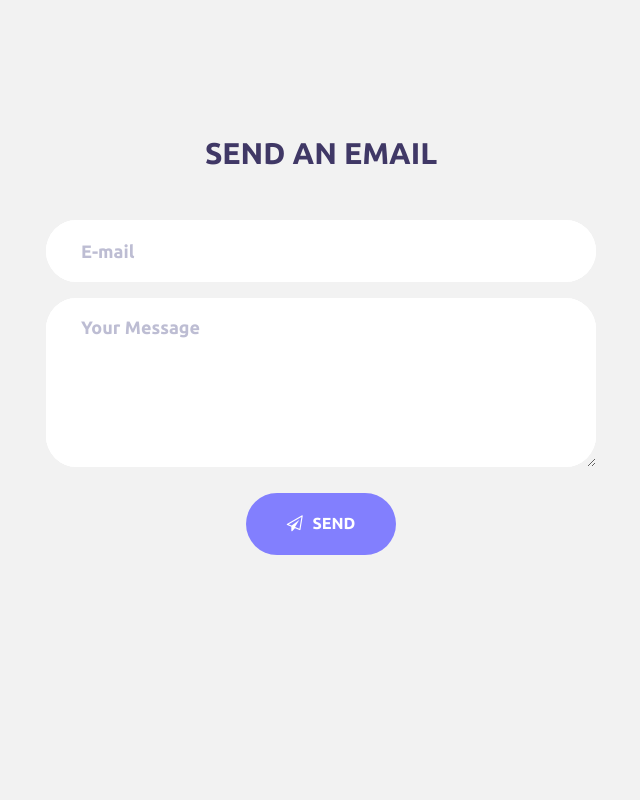
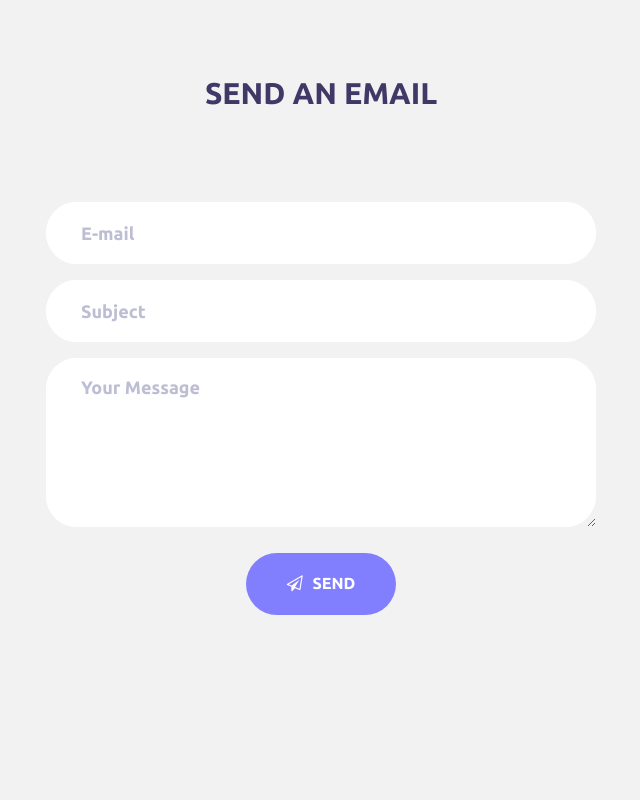
Before and after one commit to JasbirCodeSpace/Django-Mini-Projects, a Django app: page / in a window 1280 px wide. Shown: the whole page, without its empty margins (319-959 px from the left). Run offline with Django 3.2, Linux system fonts and the light colour scheme; some libraries are stand-ins or nearby versions.

Commit message:
Updated index.html template

```diff
--- a/AutomatedMails/templates/index.html
+++ b/AutomatedMails/templates/index.html
@@ -1,3 +1,4 @@
+{% load static %}
 <!DOCTYPE html>
 <html lang="en">
 <head>
@@ -5,24 +6,24 @@
 	<meta charset="UTF-8">
 	<meta name="viewport" content="width=device-width, initial-scale=1">
 <!--===============================================================================================-->
-	<link rel="icon" type="image/png" href="images/icons/favicon.ico"/>
+	<link rel="icon" type="image/png" href="{% static 'images/icons/favicon.ico' %}"/>
 <!--===============================================================================================-->
-	<link rel="stylesheet" type="text/css" href="vendor/bootstrap/css/bootstrap.min.css">
+	<link rel="stylesheet" type="text/css" href="{% static '/vendor/bootstrap/css/bootstrap.min.css' %}">
 <!--===============================================================================================-->
-	<link rel="stylesheet" type="text/css" href="fonts/font-awesome-4.7.0/css/font-awesome.min.css">
+	<link rel="stylesheet" type="text/css" href="{% static 'fonts/font-awesome-4.7.0/css/font-awesome.min.css' %}">
 <!--===============================================================================================-->
-	<link rel="stylesheet" type="text/css" href="vendor/animate/animate.css">
+	<link rel="stylesheet" type="text/css" href="{% static 'vendor/animate/animate.css' %}">
 <!--===============================================================================================-->
-	<link rel="stylesheet" type="text/css" href="vendor/css-hamburgers/hamburgers.min.css">
+	<link rel="stylesheet" type="text/css" href="{% static 'vendor/css-hamburgers/hamburgers.min.css' %}">
 <!--===============================================================================================-->
-	<link rel="stylesheet" type="text/css" href="vendor/animsition/css/animsition.min.css">
+	<link rel="stylesheet" type="text/css" href="{% static 'vendor/animsition/css/animsition.min.css' %}">
 <!--===============================================================================================-->
-	<link rel="stylesheet" type="text/css" href="vendor/select2/select2.min.css">
+	<link rel="stylesheet" type="text/css" href="{% static 'vendor/select2/select2.min.css' %}">
 <!--===============================================================================================-->
-	<link rel="stylesheet" type="text/css" href="vendor/daterangepicker/daterangepicker.css">
+	<link rel="stylesheet" type="text/css" href="{% static 'vendor/daterangepicker/daterangepicker.css' %}">
 <!--===============================================================================================-->
-	<link rel="stylesheet" type="text/css" href="css/util.css">
-	<link rel="stylesheet" type="text/css" href="css/main.css">
+	<link rel="stylesheet" type="text/css" href="{% static 'css/util.css' %}">
+	<link rel="stylesheet" type="text/css" href="{% static 'css/main.css' %}">
 <!--===============================================================================================-->
 </head>
 <body>
@@ -35,14 +36,18 @@
 				<span class="contact100-form-title">
 					Send An Email
 				</span>
-				<div class="wrap-input100 validate-input" data-validate = "Please enter your email: e@a.x">
-					<input class="input100" type="text" name="email" placeholder="E-mail">
-					<span class="focus-input100"></span>
+				<div class="alert"></div>
+				<div class="wrap-input100 validate-input">
+					<input class="input100" type="email" name="email" placeholder="E-mail" required="required">
+					<!-- <span class="focus-input100"></span> -->
 				</div>
-
+				<div class="wrap-input100 validate-input">
+					<input class="input100" type="text" name="subject" placeholder="Subject" required="required">
+					<!-- <span class="focus-input100"></span> -->
+				</div>
 				<div class="wrap-input100 validate-input" data-validate = "Please enter your message">
-					<textarea class="input100" name="message" placeholder="Your Message"></textarea>
-					<span class="focus-input100"></span>
+					<textarea class="input100" name="message" placeholder="Your Message" pattern="(.)+" required="required"></textarea>
+					<!-- <span class="focus-input100"></span> -->
 				</div>
 
 				<div class="container-contact100-form-btn">
@@ -62,21 +67,21 @@
 	<div id="dropDownSelect1"></div>
 
 <!--===============================================================================================-->
-	<script src="vendor/jquery/jquery-3.2.1.min.js"></script>
+	<script src="{% static 'vendor/jquery/jquery-3.2.1.min.js' %}"></script>
 <!--===============================================================================================-->
-	<script src="vendor/animsition/js/animsition.min.js"></script>
+	<script src="{% static 'vendor/animsition/js/animsition.min.js' %}"></script>
 <!--===============================================================================================-->
-	<script src="vendor/bootstrap/js/popper.js"></script>
-	<script src="vendor/bootstrap/js/bootstrap.min.js"></script>
+	<script src="{% static 'vendor/bootstrap/js/popper.js' %}"></script>
+	<script src="{% static 'vendor/bootstrap/js/bootstrap.min.js' %}"></script>
 <!--===============================================================================================-->
-	<script src="vendor/select2/select2.min.js"></script>
+	<script src="{% static 'vendor/select2/select2.min.js' %}"></script>
 <!--===============================================================================================-->
-	<script src="vendor/daterangepicker/moment.min.js"></script>
-	<script src="vendor/daterangepicker/daterangepicker.js"></script>
+	<script src="{% static 'vendor/daterangepicker/moment.min.js' %}"></script>
+	<script src="{% static 'vendor/daterangepicker/daterangepicker.js' %}"></script>
 <!--===============================================================================================-->
-	<script src="vendor/countdowntime/countdowntime.js"></script>
+	<script src="{% static 'vendor/countdowntime/countdowntime.js' %}"></script>
 <!--===============================================================================================-->
-	<script src="js/main.js"></script>
+	<script src="{% static 'js/main.js' %}"></script>
 
 </body>
 </html>
```
